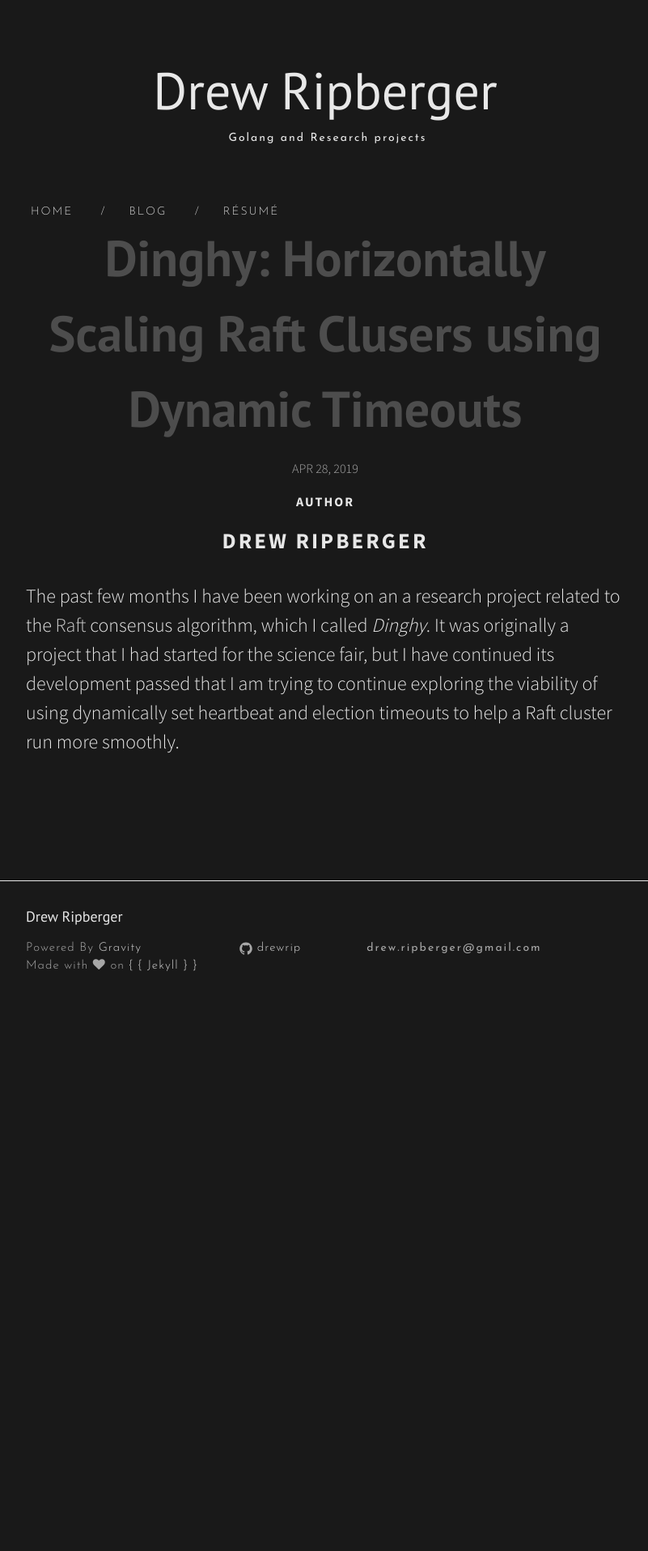
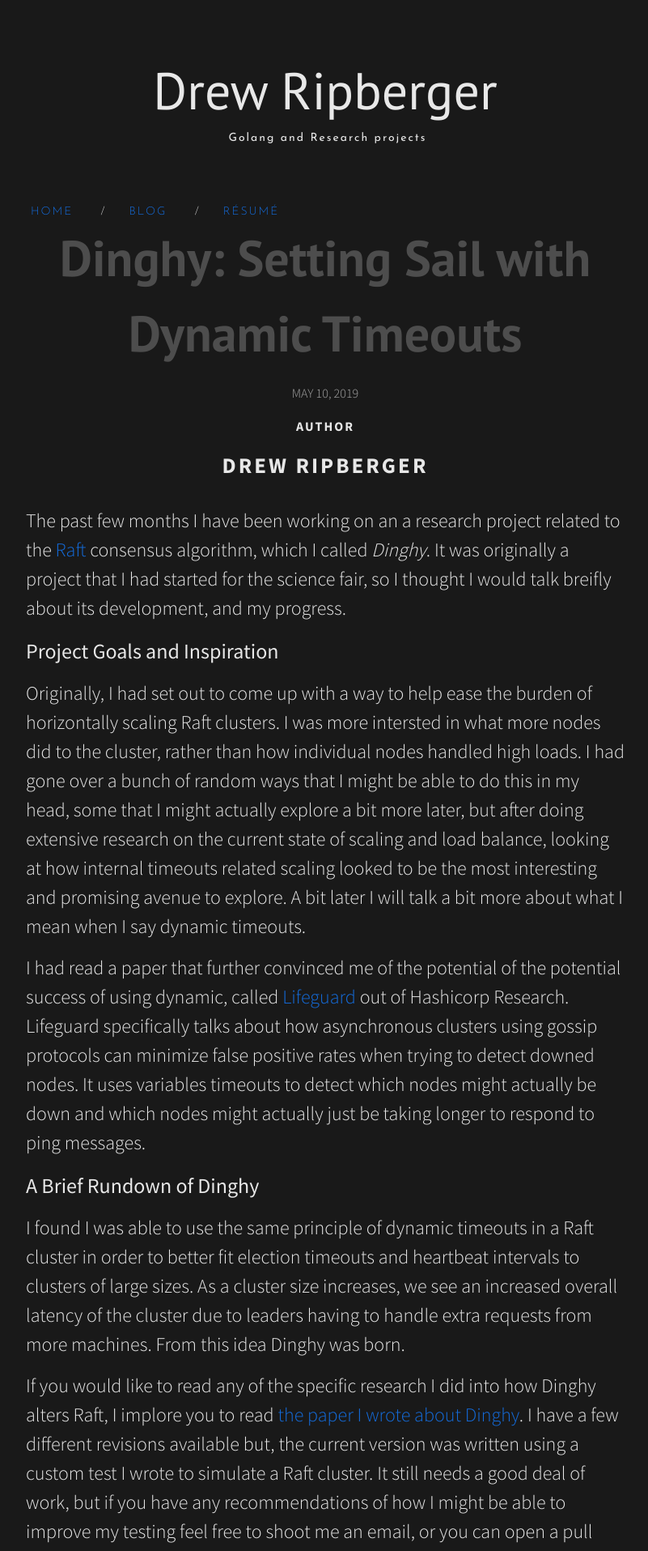
Before and after one commit to drewrip/drewrip.github.io, a Jekyll site: the page built from _posts/2019-04-28-dinghy.markdown, in a window 1280 px wide. Shown: the top 1915 px of the page at 81% size, without its empty margins (238-1039 px from the left). Built offline with Jekyll 4.4.1, drawn with Linux system fonts in a browser that asks for light colours; nearby versions of some CDN libraries; before the commit the page ends 1265 px from its top, so only the background shows below that; some of the changed text lies outside the part shown.

Commit message:
first post, new colors

```diff
--- a/_posts/2019-04-28-dinghy.markdown
+++ b/_posts/2019-04-28-dinghy.markdown
@@ -1,7 +1,7 @@
 ---
 layout: post
-title:  "Dinghy: Horizontally Scaling Raft Clusers using Dynamic Timeouts"
-date:   2019-04-28
+title:  "Dinghy: Setting Sail with Dynamic Timeouts"
+date:   2019-05-10
 categories: blog
 author: "Drew Ripberger"
 tags: [dinghy, raft, distributed systems]
@@ -10,4 +10,26 @@ tags: [dinghy, raft, distributed systems]
 
 
 The past few months I have been working on an a research project related to the [Raft](raft.github.io) consensus algorithm, which I called *Dinghy*.
-It was originally a project that I had started for the science fair, but I have continued its development passed that I am trying to continue exploring the viability of using dynamically set heartbeat and election timeouts to help a Raft cluster run more smoothly.
+It was originally a project that I had started for the science fair, so I thought I would talk breifly about its development, and my progress.
+
+### Project Goals and Inspiration
+
+Originally, I had set out to come up with a way to help ease the burden of horizontally scaling Raft clusters. I was more intersted in what more nodes did to the cluster, rather than how individual nodes handled high loads.
+I had gone over a bunch of random ways that I might be able to do this in my head, some that I might actually explore a bit more later, but after doing extensive research on the current state of scaling and load balance, looking at how internal timeouts related scaling looked to be the most interesting and promising avenue to explore. A bit later I will talk a bit more about what I mean when I say dynamic timeouts.
+
+I had read a paper that further convinced me of the potential of the potential success of using dynamic, called [Lifeguard](https://arxiv.org/abs/1707.00788) out of Hashicorp Research. Lifeguard specifically talks about how asynchronous clusters using gossip protocols can minimize false positive rates when trying to detect downed nodes. It uses variables timeouts to detect which nodes might actually be down and which nodes might actually just be taking longer to respond to ping messages.
+
+### A Brief Rundown of Dinghy
+
+I found I was able to use the same principle of dynamic timeouts in a Raft cluster in order to better fit election timeouts and heartbeat intervals to clusters of large sizes. As a cluster size increases, we see an increased overall latency of the cluster due to leaders having to handle extra requests from more machines. From this idea Dinghy was born.
+
+If you would like to read any of the specific research I did into how Dinghy alters Raft, I implore you to read [the paper I wrote about Dinghy](https://github.com/drewrip/dinghy). I have a few different revisions available but, the current version was written using a custom test I wrote to simulate a Raft cluster. It still needs a good deal of work, but if you have any recommendations of how I might be able to improve my testing feel free to shoot me an email, or you can open a pull request if you have any contributions.
+
+There are some problems with my testing framework. In retrospect I probably should have made it discrete instead of using real time, as it ended up causing some accuracy issues. You can see the results of my main testing testing here:
+
+![](/assets/fdimage-1.png)
+
+### Future of the Project
+
+While for now this was mainly just a science fair project, I would love to expand my research into how clusters could use dynamic timeouts in this way in order to assist in horizontal scaling. One of the first goals I have for furthering my research would be to do some more research into into the distribution of message latency in order to find a way to find more ideal values for recalculated timeouts.
+I think with a bit more fundemental background research timeouts could yield a more general and robust solution to increasing cluster efficiency. Dinghy just started out as work on Raft, but I would like to apply this to Paxos, as it is a more fundemental algorithm and solution for distributed consensus. It appears to work with Raft, however establishing Dinghy's effectiveness with Paxos would give me more confidence in Dinghy in a theoretical distributed systems setting.
--- a/_sass/_color.scss
+++ b/_sass/_color.scss
@@ -24,13 +24,14 @@ $l-page: $l-link-color;
  */
 $d-text-color:       #e7e7e7;
 $d-link-color:       #cccccc;
+$d-linkbase-color: #DC143C;
 $d-background-color: #191919;
 $d-brand-color:      #2a7ae2;
 $d-grey-color:       #A7A7A7;
 $d-grey-color-light: lighten($l-grey-color, 40%);
 $d-grey-color-dark:  darken($l-grey-color, 25%);
 $d-code: #2f2f33;
-$d-crimson: #DC143C;
+$d-blue: #146CDC;
 $d-nav: $d-link-color;
 $d-page: $d-link-color;
 
@@ -162,7 +163,7 @@ body.dark {
    * Links
    */
   a {
-    color: $d-link-color !important;
+    color: $d-blue !important;
 
     &:visited {
         color: darken($d-brand-color, 50%);
@@ -183,16 +184,16 @@ body.dark {
       color: darken($d-link-color, 50%) !important;
 
       &:visited {
-          color: $d-crimson !important;
-          border-color: $d-crimson;
+          color: $d-blue !important;
+          border-color: $d-blue;
       }
     }
     &.post-title-link{
       color: darken($d-link-color, 50%) !important;
 
       &:visited {
-          color: $d-crimson !important;
-          border-color: $d-crimson;
+          color: $d-blue !important;
+          border-color: $d-blue;
       }
     }
   }
```
Also changed, not shown: README.md, assets/fdimage-1.png (added).
